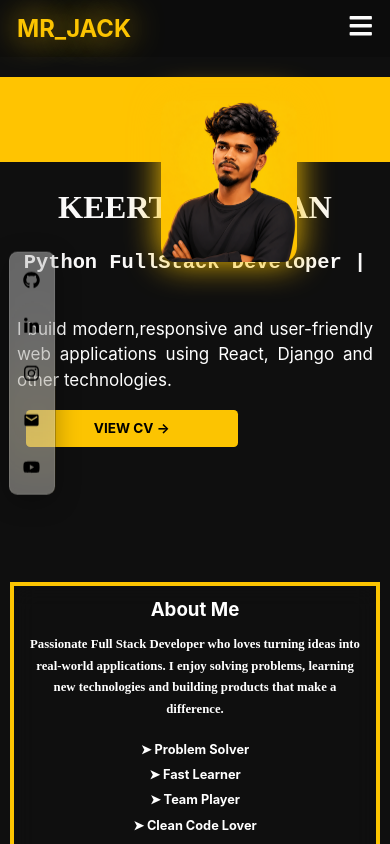
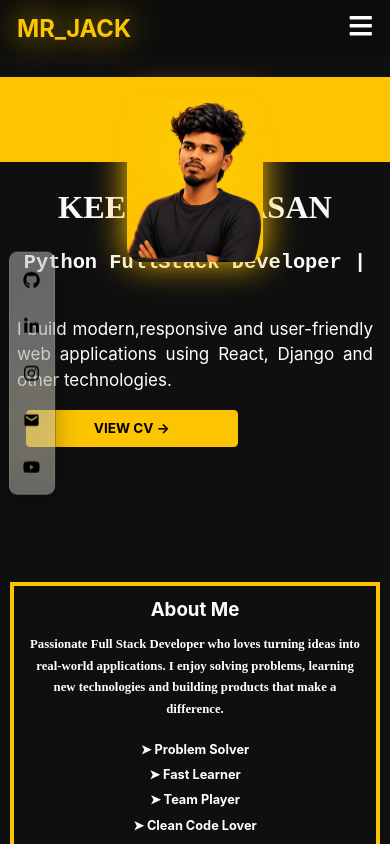
Before and after one commit to keerthy-07/my-app, a React (Create React App) app: page / in a window 390 px wide. Shown: the top 844 px of the page. Built offline with nearby package versions, Linux system fonts and the light colour scheme.

Commit message:
updated responsive head,profile and socialbar

```diff
--- a/src/components/profile/profile.css
+++ b/src/components/profile/profile.css
@@ -128,7 +128,7 @@
     margin: 10px auto;
     display: block;
     border-radius: 10%;
-    right: 110px;
+    right: 150px;
     transform: translateY(-60%);
   }
 
```
